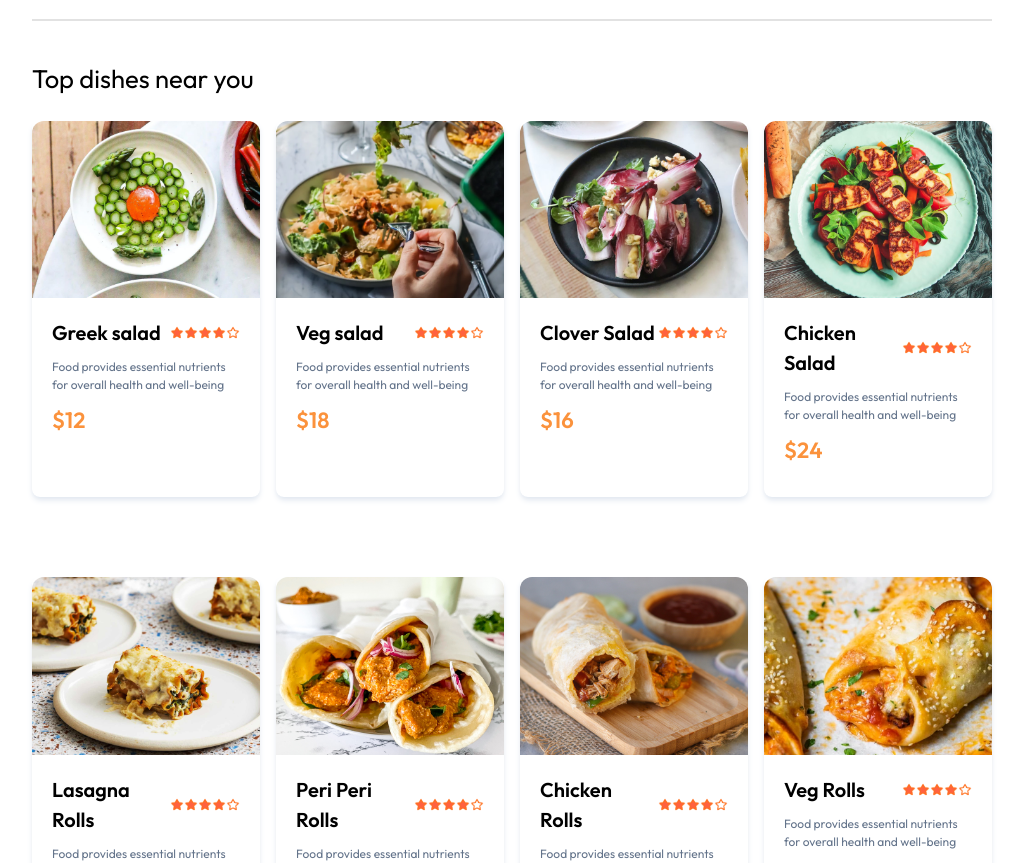
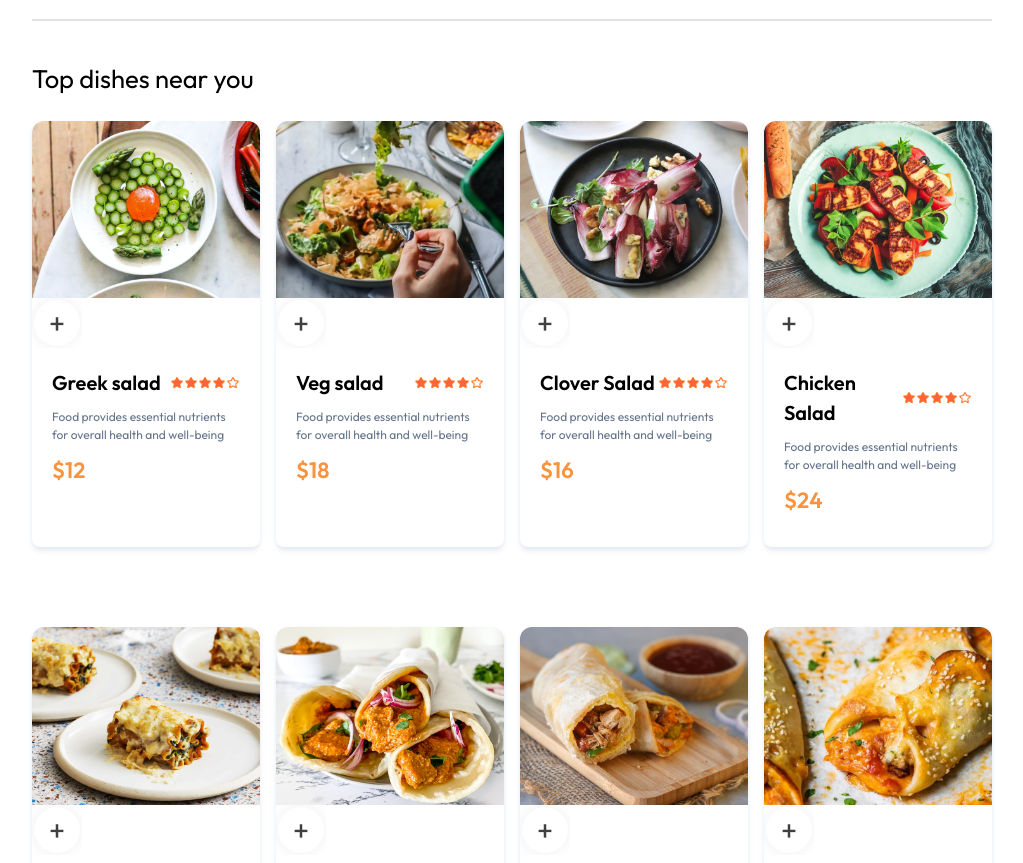
Before and after one commit to Anwar5533/Food_APP, a React app: page / in a window 1280 px wide. Shown: the part 1062-1925 px from the top of the page, without its empty margins (128-1151 px from the left). Built offline with nearby package versions, Linux system fonts and the light colour scheme; the HTML template or start-up script is replaced by a standard one.

Commit message:
New changes

```diff
--- a/src/components/FoodItem/FoodItem.jsx
+++ b/src/components/FoodItem/FoodItem.jsx
@@ -1,10 +1,36 @@
+import { useState } from "react";
 import { assets } from "../../assets/assets";
 
 export default function FoodItem({ id, name, price, description, image }) {
+  const [itemCount, setItemCount] = useState(0);
   return (
-    <div className="w-100% delay-0.3s mb-16 animate-fadeIn rounded-lg shadow-md shadow-slate-200 transition">
+    <div className="w-100% delay-0.3s mb-16 animate-fadeIn rounded-lg shadow-md shadow-slate-200 transition hover:shadow-slate-500 ">
       <div>
         <img src={image} alt="" className="w-100% rounded-t-xl" />
+        {!itemCount ? (
+          <img
+            onClick={() => setItemCount((prev) => prev + 1)}
+            src={assets.add_icon_white}
+            alt=""
+            className="cursor-pointer"
+          />
+        ) : (
+          <div className="">
+            <img
+              onClick={() => setItemCount((prev) => prev - 1)}
+              src={assets.remove_icon_red}
+              alt=""
+              className="cursor-pointer"
+            />
+            <p>{itemCount}</p>
+            <img
+              onClick={() => setItemCount((prev) => prev + 1)}
+              src={assets.add_icon_green}
+              alt=""
+              className="cursor-pointer"
+            />
+          </div>
+        )}
       </div>
       <div className=" p-[20px] ">
         <div className=" mb-[10px] flex items-center justify-between ">
```
